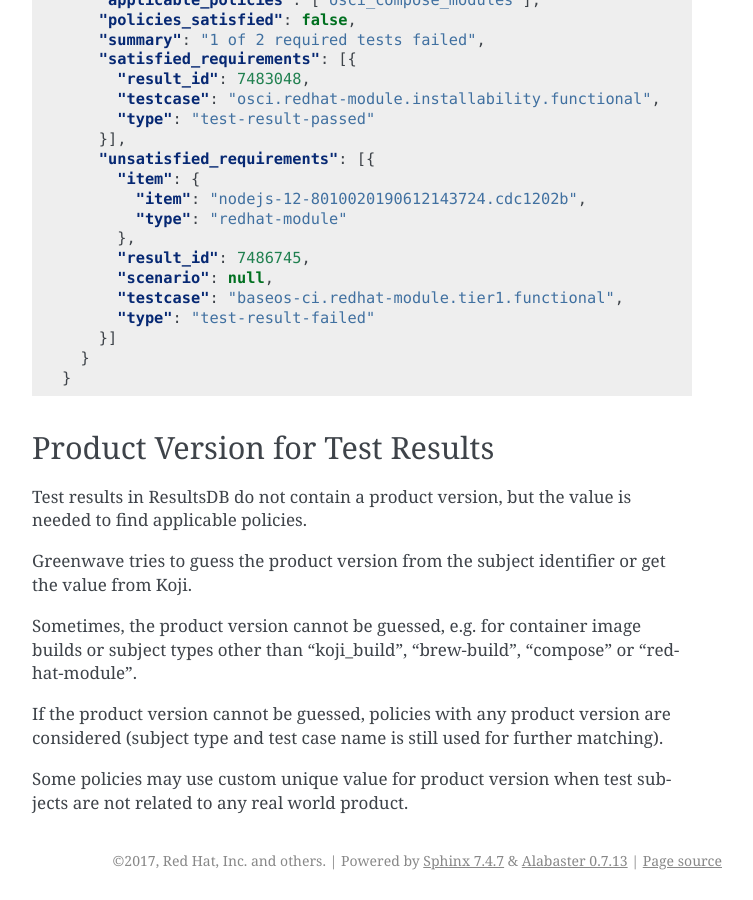
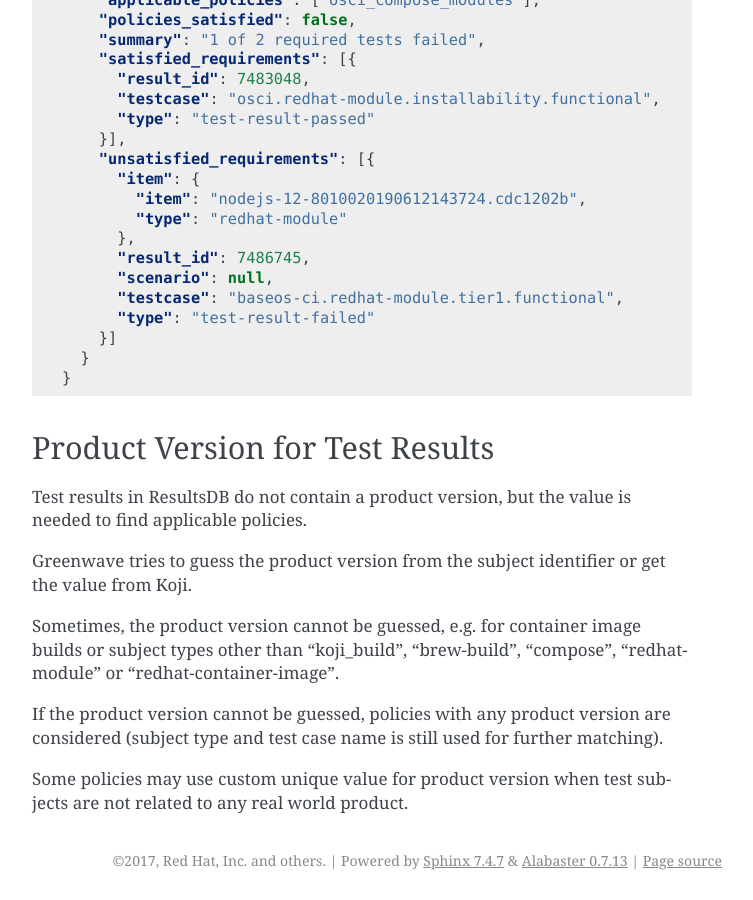
Before and after one commit to release-engineering/greenwave, a Sphinx documentation site: the page built from docs/messaging.rst, in a window 1280 px wide and 900 px high, scrolled down 1157 px. Shown: the whole window, without its empty margins (388-1141 px from the left). Built offline with Sphinx 7.4.7, drawn with Linux system fonts in a browser that asks for light colours; pages that are not in the unit, such as notebooks, are missing from menus.

Commit message:
Update doc for new allowed type in remote policies
The new type is ``redhat-container-image``.

JIRA: FACTORY-5233.

Signed-off-by: Giulia Naponiello <gnaponie@redhat.com>

```diff
--- a/docs/messaging.rst
+++ b/docs/messaging.rst
@@ -86,8 +86,8 @@
 the value from Koji.
 
 Sometimes, the product version cannot be guessed, e.g. for container image
-builds or subject types other than "koji_build", "brew-build", "compose" or
-"redhat-module".
+builds or subject types other than "koji_build", "brew-build", "compose",
+"redhat-module" or "redhat-container-image".
 
 If the product version cannot be guessed, policies with any product version are
 considered (subject type and test case name is still used for further
--- a/docs/package-specific-policies.rst
+++ b/docs/package-specific-policies.rst
@@ -43,8 +43,8 @@
 that will enable this check.
 
 The ``subject_type`` should always be defined and the permitted values are
-``koji_build`` and ``redhat-module``. If no ``subject_type`` will be
-specified the default value is ``koji_build``.
+``koji_build``, ``redhat-module`` and ``redhat-container-image``.
+If no ``subject_type`` will be specified the default value is ``koji_build``.
 
 Refer to :doc:`policies` for details about each of the keys in the YAML file.
 
```
Also changed, not shown: docs/policies.rst (+0 -7 lines).
